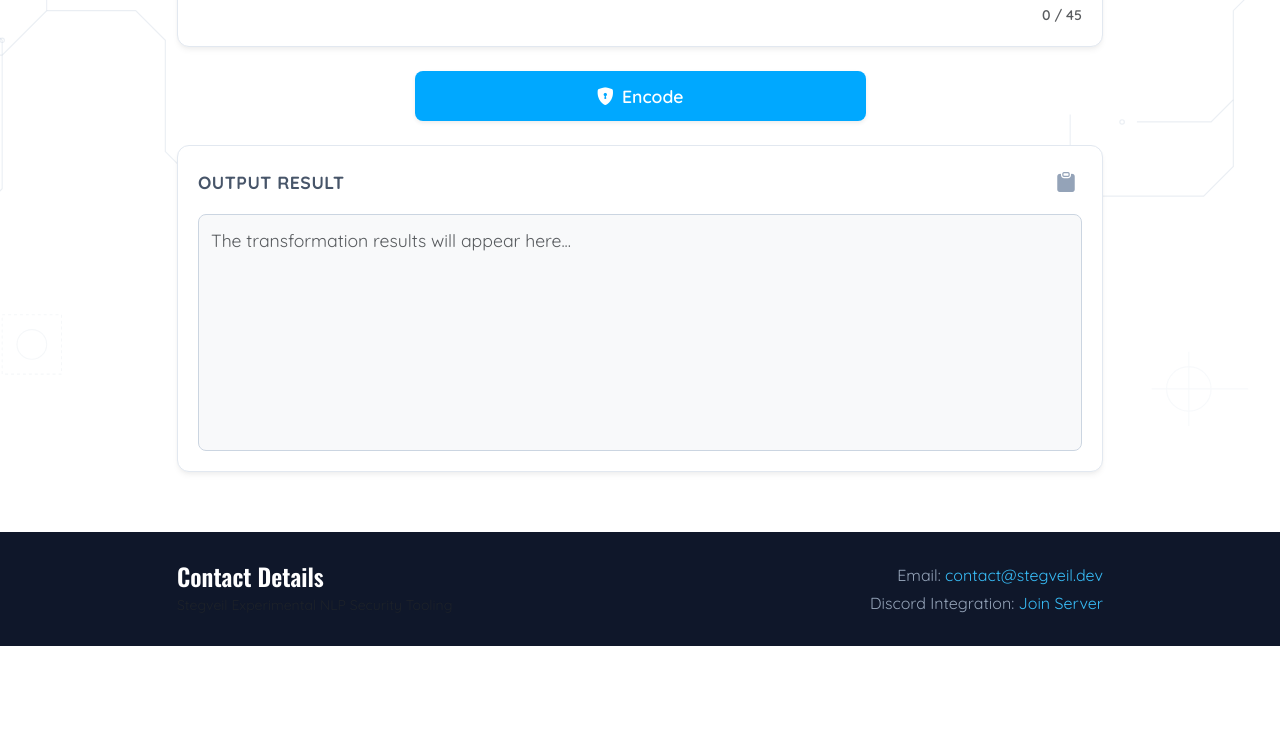
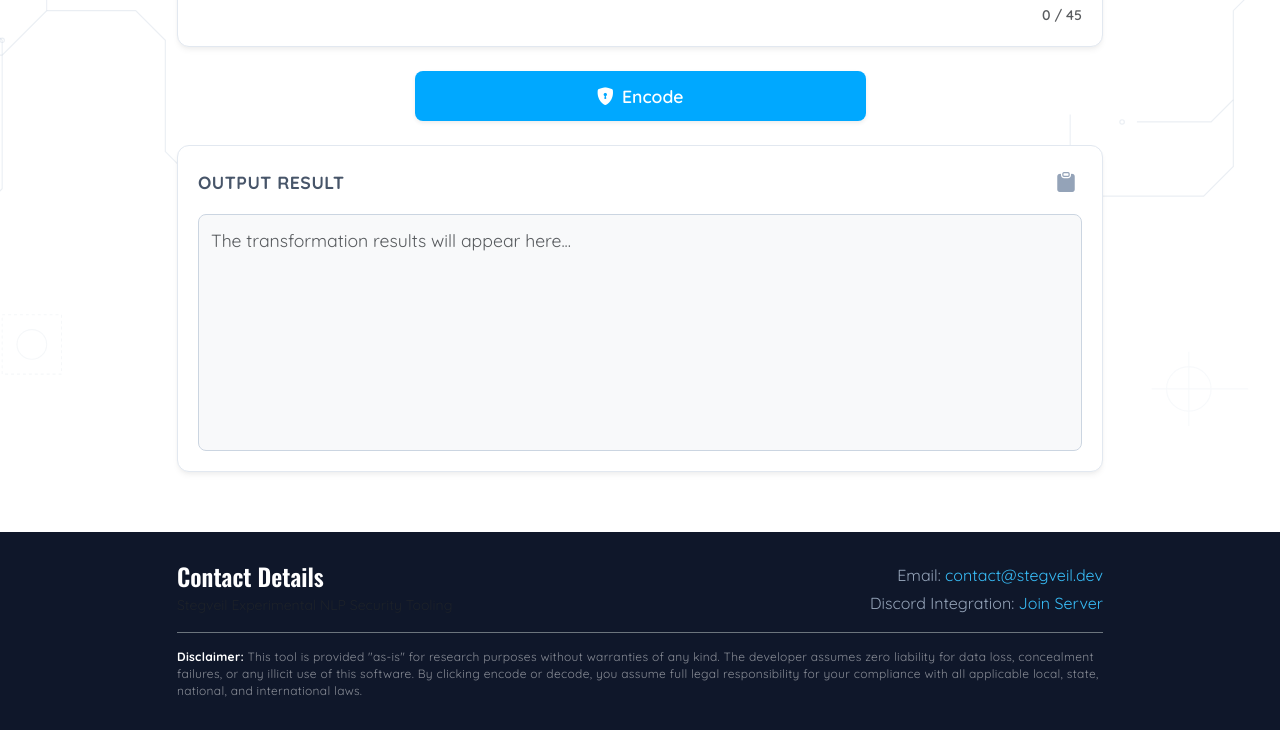
Before and after one commit to Vaishnavi-pix/Steganography, a website: page public/index.html in a window 1280 px wide. Shown: the part 1041-1771 px from the top of the page. Before the commit the page ends 1687 px from the top, so only its background shows below. Drawn offline with nearby package versions, Linux system fonts and the light colour scheme.

Commit message:
Added Disclaimer

```diff
--- a/public/index.html
+++ b/public/index.html
@@ -527,7 +527,9 @@
   <footer class="footer">
     <div class="container">
       <div class="row justify-content-center">
-        <div class="col-lg-10 d-flex justify-content-between align-items-center flex-column flex-md-row">
+        <div class="col-lg-10">
+          <!-- Top Row: Contact Details and Links -->
+          <div class="d-flex justify-content-between align-items-center flex-column flex-md-row pb-3">
             <div class="mb-3 mb-md-0">
               <h4 class="text-white mb-1" style="font-family: 'Oswald', sans-serif; font-weight: 600;">Contact Details</h4>
               <p class="small text-muted mb-0">Stegveil Experimental NLP Security Tooling</p>
@@ -535,6 +537,14 @@
             <div class="text-md-end text-center">
               <p class="mb-1">Email: <a href="mailto:contact@stegveil.dev">contact@stegveil.dev</a></p>
               <p class="mb-0">Discord Integration: <a href="https://discord.gg/ZPPRG7zRqd" target="_blank">Join Server</a></p>
+            </div>
+          </div>
+
+          <!-- Bottom Row: Full-Width Legal Disclaimer -->
+          <div class="border-top border-secondary pt-3 text-center text-md-start">
+            <p class="text-white-50 mb-0" style="font-size: 0.75rem; line-height: 1.4; letter-spacing: 0.3px;">
+              <strong class="text-white">Disclaimer:</strong> This tool is provided "as-is" for research purposes without warranties of any kind. The developer assumes zero liability for data loss, concealment failures, or any illicit use of this software. By clicking encode or decode, you assume full legal responsibility for your compliance with all applicable local, state, national, and international laws.
+            </p>
           </div>
         </div>
       </div>
```
Lines whose indentation alone changed are shown as unchanged.
